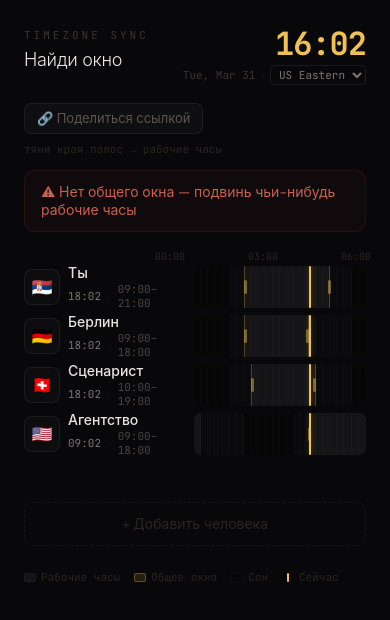
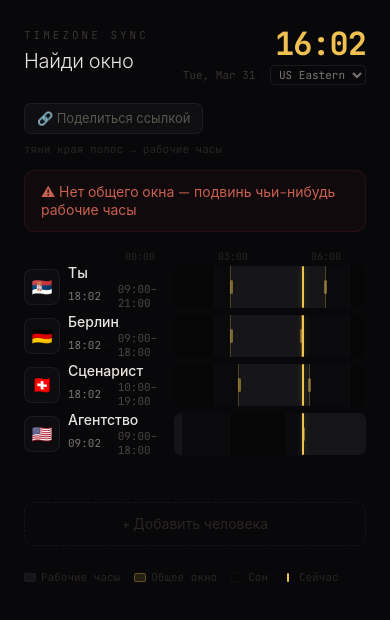
Before and after one commit to 7468096-ux/timezone-sync, a React (Vite) app: page / in a window 390 px wide. Shown: the top 620 px of the page. Built offline with nearby package versions, Linux system fonts and the light colour scheme.

Commit message:
Fix mobile: no horizontal scroll, bigger drag handles, prevent scroll during drag

```diff
--- a/src/App.jsx
+++ b/src/App.jsx
@@ -170,6 +170,7 @@ export default function App() {
   useEffect(() => {
     if (!dragging) return;
     const move = (e) => {
+      if (e.touches) e.preventDefault();
       const cx = e.touches ? e.touches[0].clientX : e.clientX;
       const ref = tlRefs.current[dragging.pid];
       if (!ref) return;
@@ -242,8 +243,9 @@ export default function App() {
   return (
     <div style={{
       minHeight: "100vh", minHeight: "100dvh", background: "#08080a", color: "#e8e4df",
-      fontFamily: sans, padding: 0, overflow: "hidden",
+      fontFamily: sans, padding: 0, overflow: dragging ? "hidden" : "auto",
       userSelect: dragging ? "none" : "auto",
+      touchAction: dragging ? "none" : "auto",
     }}>
       <link href="https://fonts.googleapis.com/css2?family=DM+Sans:opsz,wght@9..40,300;9..40,400;9..40,500;9..40,600&family=JetBrains+Mono:wght@400;500;700&display=swap" rel="stylesheet" />
 
@@ -334,9 +336,9 @@ export default function App() {
       )}
 
       {/* Timeline */}
-      <div style={{ padding: "0 24px", overflowX: "auto" }}>
+      <div style={{ padding: "0 24px", overflowX: "hidden" }}>
         {/* Hours header */}
-        <div style={{ display: "grid", gridTemplateColumns: "minmax(130px, 170px) 1fr", marginBottom: "1px" }}>
+        <div style={{ display: "grid", gridTemplateColumns: "minmax(100px, 150px) 1fr", marginBottom: "1px" }}>
           <div />
           <div style={{ display: "grid", gridTemplateColumns: "repeat(24, 1fr)" }}>
             {Array.from({ length: 24 }, (_, i) => (
@@ -355,7 +357,7 @@ export default function App() {
           const weBelg = ((p.workEnd + (refOffset - p.offset)) % 24 + 24) % 24;
           return (
             <div key={p.id} style={{
-              display: "grid", gridTemplateColumns: "minmax(130px, 170px) 1fr",
+              display: "grid", gridTemplateColumns: "minmax(100px, 150px) 1fr",
               alignItems: "center", marginBottom: "3px",
               animation: `fadeIn 0.3s ease ${idx * 0.05}s both`,
             }}>
@@ -398,6 +400,7 @@ export default function App() {
                   display: "grid", gridTemplateColumns: "repeat(24, 1fr)",
                   height: "42px", borderRadius: "7px", overflow: "hidden",
                   position: "relative", cursor: dragging ? "ew-resize" : "crosshair",
+                  touchAction: "none",
                 }}
                 onMouseMove={(e) => {
                   if (dragging) return;
@@ -442,8 +445,8 @@ export default function App() {
                     }}>
                       {["start", "end"].map(side => (
                         <div key={side} style={{
-                          position: "absolute", [side === "start" ? "left" : "right"]: "-7px",
-                          top: 0, bottom: 0, width: "14px", cursor: "ew-resize",
+                          position: "absolute", [side === "start" ? "left" : "right"]: "-12px",
+                          top: 0, bottom: 0, width: "24px", cursor: "ew-resize",
                           pointerEvents: "auto", display: "flex", alignItems: "center", justifyContent: "center", zIndex: 12,
                         }} onMouseDown={sd(p.id, side)} onTouchStart={sd(p.id, side)}>
                           <div style={{
@@ -469,7 +472,7 @@ export default function App() {
 
         {/* Hover tooltip */}
         <div style={{
-          display: "grid", gridTemplateColumns: "minmax(130px, 170px) 1fr",
+          display: "grid", gridTemplateColumns: "minmax(100px, 150px) 1fr",
           marginTop: "5px",
           height: "22px",
           opacity: hoveredHour !== null && !dragging ? 1 : 0,
@@ -572,6 +575,9 @@ export default function App() {
         ::-webkit-scrollbar-track{background:transparent}
         ::-webkit-scrollbar-thumb{background:rgba(255,255,255,0.04);border-radius:2px}
         @media(max-width:480px){
+          h1{font-size:20px!important}
+        }
+        @media(max-width:360px){
           h1{font-size:18px!important}
         }
       `}</style>
```
